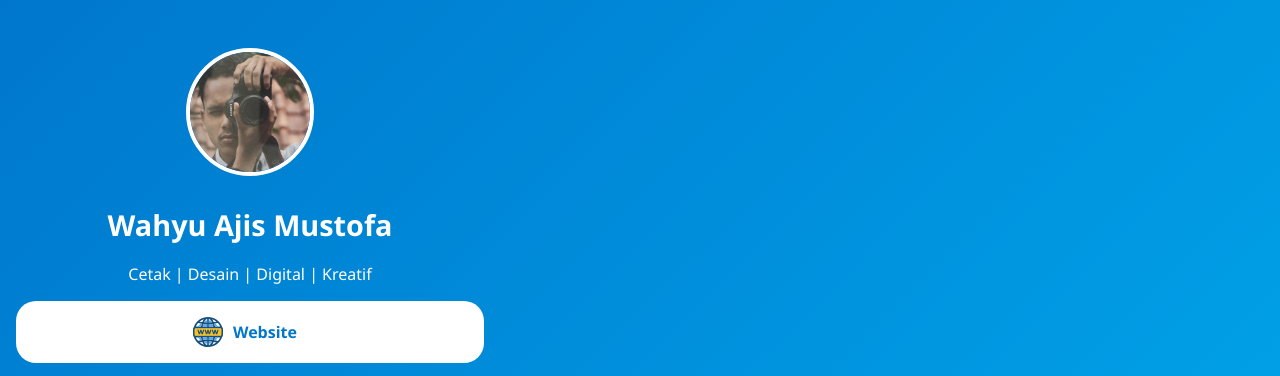
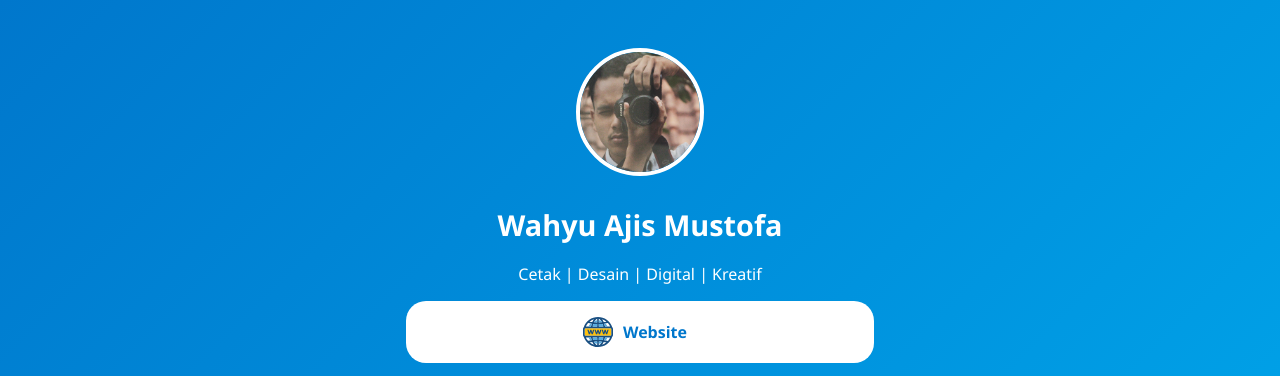
Before and after one commit to wahyuajismustofa/Linkspot, a plain HTML site: page index.html in a window 1280 px wide. Shown: the top 376 px of the page. Drawn offline with nearby package versions, Linux system fonts and the light colour scheme.

Commit message:
Auto-sync 19:39 16/05/2025

```diff
--- a/index.html
+++ b/index.html
@@ -22,7 +22,11 @@
     }
 	.main {
     width: 100%;
-	}
+    display: flex;
+    justify-content: center;
+    align-items: center;
+    flex-direction: column;
+ }
 	.imp-hidden{
 	display: none !important;
 	}
@@ -270,13 +274,12 @@
 	<img src="src/icon/youtube.svg" class="icon-link" />
 	<p class="link">Youtube</p>
 	</div>
-	<!-- Tombol QR -->
 	<div class="container-link" id="show-qr-btn">
 	  <img src="src/icon/qr.svg" class="icon-link" />
 	  <p class="link">QR Linkspot</p>
 	</div>
 
-	<!-- Overlay dan Slide QR -->
+
 	<div id="qr-overlay" class="qr-overlay imp-hidden">
 	  <div class="qr-popup" data-aos="fade-up">
 		<button id="close-qr" class="close-btn">×</button>
@@ -303,7 +306,7 @@ window.addEventListener('load', () => {
     duration: 600,
   });
 
-  const batchDelay = 100;
+  const batchDelay = 50;
   const observer = new IntersectionObserver((entries) => {
     const appearing = entries
       .filter(entry => entry.isIntersecting && !entry.target.dataset.aosSet)
```
